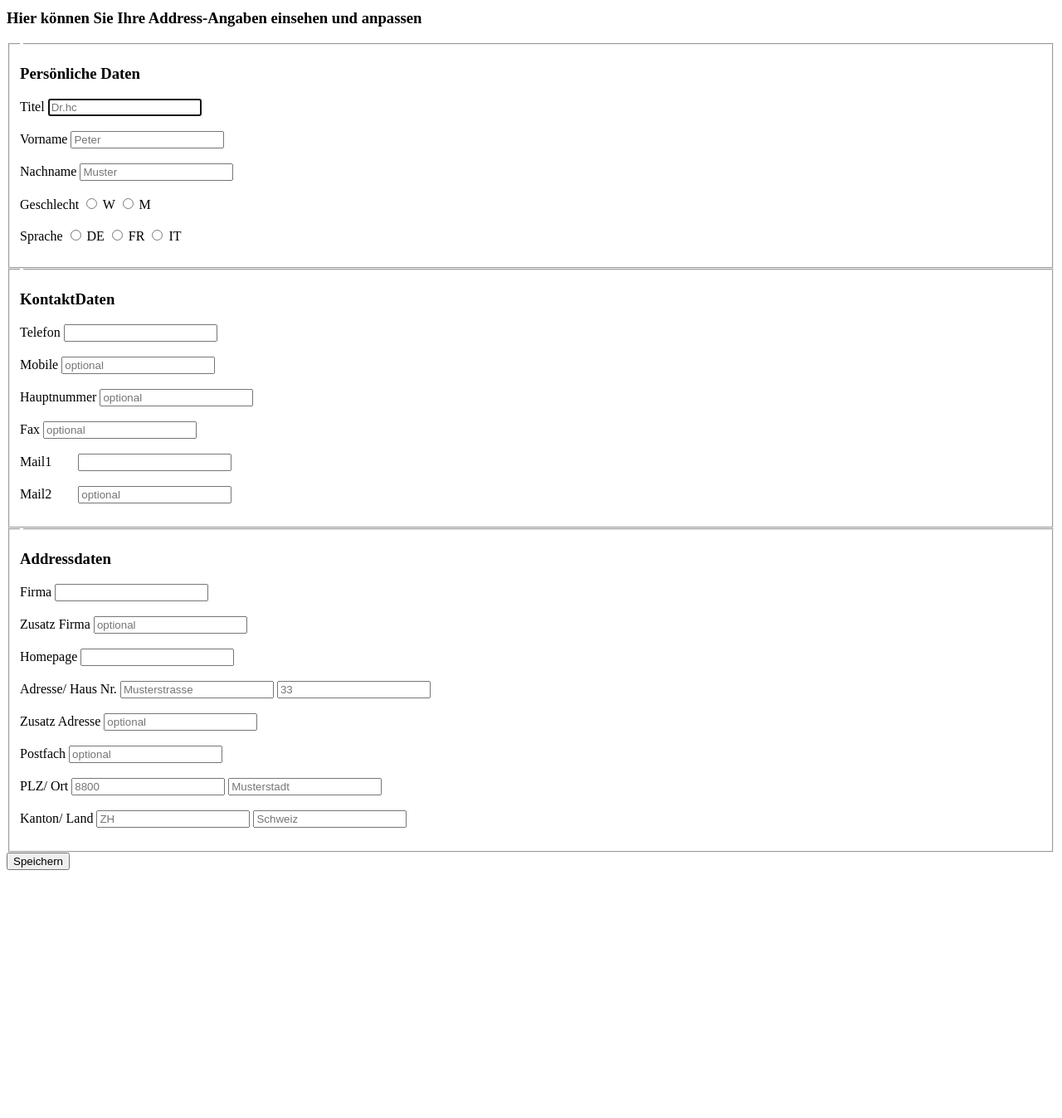
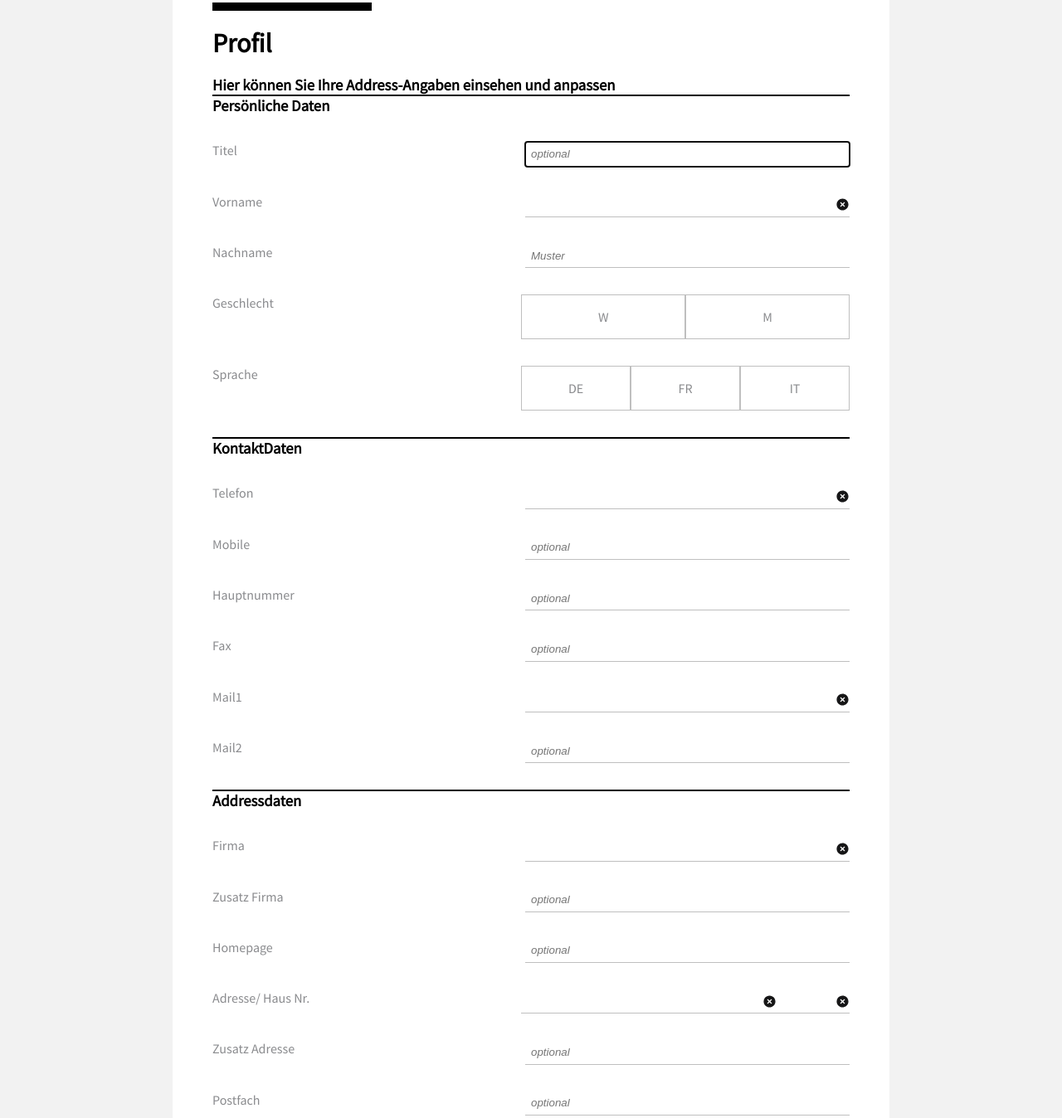
Before and after one commit to jyothijogin/poco-jyothi, a plain HTML site: page html_form/index.html in a window 1280 px wide. Shown: the part 69-1417 px from the top of the page at 83% size. Before the commit the page ends 1126 px from the top, so only its background shows below. Drawn offline with Linux system fonts and the light colour scheme.

Commit message:
added styling to the form

```diff
--- a/html_form/index.html
+++ b/html_form/index.html
@@ -6,6 +6,7 @@
     <meta http-equiv="X-UA-Compatible" content="IE=edge">
     <meta name="viewport" content="width=device-width, initial-scale=1.0">
     <title>My Form</title>
+    <link href="https://fonts.googleapis.com/css2?family=Source+Sans+Pro&display=swap" rel="stylesheet">
     <link rel="stylesheet" href="styles.css">
 </head>
 
@@ -19,38 +20,59 @@
 <body>
     <main>
 
+
+        <section>
             <h1>Profil</h1>
             <form action="#" method="get" autocomplete="on">
-            <section>
-
                 <h3>Hier können Sie Ihre Address-Angaben einsehen und anpassen</h3>
                 <fieldset>
                     <legend></legend>
+                    <article class="subheader">
+                        <h3>Persönliche Daten</h3>
+                    </article>
+                    <section class="inputdata">
+                        <article class="label-input">
+                            <label class="labels" for="titel">Titel</label>
+                            <input type="text" class="input" id="titel" name="titel" placeholder="optional" autofocus
+                                required>
+                        </article>
 
-                    <h3>Persönliche Daten</h3>
+                        <article class="label-input">
+                            <label class="labels" for="vorname">Vorname</label>
 
-                    <label for="titel">Titel</label>
-                    <input type="text" id="titel" name="titel" placeholder="Dr.hc" autofocus required><br><br>
+                            <input type="text" class="input inputwithicon" id="vorname" name="vorname" required>
 
-                    <label for="vorname">Vorname</label>
-                    <input type="text" id="vorname" name="vorname" placeholder="Peter" required><br><br>
+                        </article>
 
-                    <label for="nachname">Nachname</label>
-                    <input type="text" id="nachname" name="nachname" placeholder="Muster" required><br><br>
+                        <article class="label-input">
+                            <label class="labels" for="nachname">Nachname</label>
+                            <input type="text" class="input" id="nachname" name="nachname" placeholder="Muster"
+                                required>
+                        </article>
 
-                    <label for="geschlecht">Geschlecht</label>
-                    <input type="radio" id="weiblich" name="geschlecht" value="W">
-                    <label for="weiblich">W</label>
-                    <input type="radio" id="männlich" name="geschlecht" value="M">
-                    <label for="männlich">M</label><br><br>
+                        <article class="label-input">
+                            <label class="labels" for="geschlecht">Geschlecht</label>
 
-                    <label for="sprache">Sprache</label>
-                    <input type="radio" id="deutsch" name="sprache" value="DE">
-                    <label for="deutsch">DE</label>
-                    <input type="radio" id="french" name="sprache" value="FR">
-                    <label for="french">FR</label>
-                    <input type="radio" id="italian" name="sprache" value="IT">
-                    <label for="italian">IT</label><br><br>
+                            <input type="radio" class="radio1" id="weiblich" name="geschlecht" value="W">
+                            <label class="radio1 radio2" for="weiblich">W</label>
+
+                            <input type="radio" class="radio1" id="männlich" name="geschlecht" value="M">
+                            <label class="radio1 radio2" for="männlich">M</label>
+                        </article>
+
+                        <article class="label-input">
+                            <label class="labels" for="sprache">Sprache</label>
+
+                            <input type="radio" class="radio radio4" id="deutsch" name="sprache" value="DE">
+                            <label class="radio3" for="deutsch">DE</label>
+
+                            <input type="radio" class="radio radio4" id="french" name="sprache" value="FR">
+                            <label class="radio3" for="french">FR</label>
+
+                            <input type="radio" class="radio radio4" id="italian" name="sprache" value="IT">
+                            <label class="radio3" for="italian">IT</label>
+                        </article>
+                    </section>
 
                 </fieldset>
         </section>
@@ -59,25 +81,39 @@
             <h3 class="hidden">KontaktDaten</h3>
             <fieldset>
                 <legend></legend>
+                <article class="subheader">
+                    <h3>KontaktDaten</h3>
+                </article>
 
-                    <h3>KontaktDaten</h3>
-                    <label for="tel">Telefon</label>
-                    <input type="tel" id="tel" name="tel" required><br><br>
+                <article class="label-input">
+                    <label class="labels" for="tel">Telefon</label>
+                    <input type="tel" class="input inputwithicon" id="tel" name="tel" required>
+                </article>
 
-                    <label for="mobile">Mobile</label>
-                    <input type="tel" id="mobile" name="mobile" placeholder="optional"><br><br>
+                <article class="label-input">
+                    <label class="labels" for="mobile">Mobile</label>
+                    <input type="tel" class="input" id="mobile" name="mobile" placeholder="optional">
+                </article>
 
-                    <label for="hauptnummer">Hauptnummer</label>
-                    <input type="tel" id="hauptnummer" name="hauptnummer" placeholder="optional"><br><br>
+                <article class="label-input">
+                    <label class="labels" for="hauptnummer">Hauptnummer</label>
+                    <input type="tel" class="input" id="hauptnummer" name="hauptnummer" placeholder="optional">
+                </article>
 
-                    <label for="fax">Fax</label>
-                    <input type="tel" id="fax" name="fax" placeholder="optional"><br><br>
+                <article class="label-input">
+                    <label class="labels" for="fax">Fax</label>
+                    <input type="tel" class="input" id="fax" name="fax" placeholder="optional">
+                </article>
 
-                    <label for="mail1">Mail1</label>&nbsp; &nbsp; &nbsp; &nbsp;
-                    <input type="email" id="mail1" name="mail1" required><br><br>
+                <article class="label-input">
+                    <label class="labels" for="mail1">Mail1</label>
+                    <input type="email" class="input inputwithicon" id="mail1" name="mail1" required>
+                </article>
 
-                    <label for="mail2">Mail2</label>&nbsp; &nbsp; &nbsp; &nbsp;
-                    <input type="email" id="mail2" name="mail2" placeholder="optional"><br><br>
+                <article class="label-input">
+                    <label class="labels" for="mail2">Mail2</label>
+                    <input type="email" class="input" id="mail2" name="mail2" placeholder="optional">
+                </article>
 
             </fieldset>
         </section>
@@ -86,39 +122,62 @@
             <h3 class="hidden">AdressDaten</h3>
             <fieldset>
                 <legend></legend>
+                <article class="subheader">
+                    <h3>Addressdaten</h3>
+                </article>
 
-                    <h3>Addressdaten</h3>
-                    <label for="firma">Firma</label>
-                    <input type="text" id="firma" name="firma" required><br><br>
+                <article class="label-input">
+                    <label class="labels" for="firma">Firma</label>
+                    <input type="text" class="input inputwithicon" id="firma" name="firma" required>
+                </article>
 
-                    <label for="zusatzfirma">Zusatz Firma</label>
-                    <input type="text" id="zusatzfirma" name="zusatzfirma" placeholder="optional"><br><br>
+                <article class="label-input">
+                    <label class="labels" for="zusatzfirma">Zusatz Firma</label>
+                    <input type="text" class="input" id="zusatzfirma" name="zusatzfirma" placeholder="optional">
+                </article>
 
-                    <label for="homepage">Homepage</label>
-                    <input type="url" id="homepage" name="homepage" required><br><br>
+                <article class="label-input">
+                    <label class="labels" for="homepage">Homepage</label>
+                    <input type="url" class="input" id="homepage" name="homepage" placeholder="optional">
+                </article>
 
-                    <label for="adresse">Adresse/ Haus Nr.</label>
-                    <input type="text" id="adresse" name="adresse" placeholder="Musterstrasse">
-                    <input type="number" id="adresse" name="adresse" placeholder="33"><br><br>
+                <article class="label-input">
+                    <label class="labels" for="adresse">Adresse/ Haus Nr.</label>
+                    <input type="text" class="inputwithicon multi-line2" id="adresse" name="adresse">
+                    <input type="text" class="inputwithicon multi-line1" id="adresse" name="adresse">
+                </article>
 
-                    <label for="zusatzadresse">Zusatz Adresse</label>
-                    <input type="text" id="zusatzadresse" name="zusatzadresse" placeholder="optional"><br><br>
+                <article class="label-input">
+                    <label class="labels" for="zusatzadresse">Zusatz Adresse</label>
+                    <input type="text" class="input" id="zusatzadresse" name="zusatzadresse" placeholder="optional">
+                </article>
 
-                    <label for="postfach">Postfach</label>
-                    <input type="number" id="postfach" name="postfach" placeholder="optional"><br><br>
+                <article class="label-input">
+                    <label class="labels" for="postfach">Postfach</label>
+                    <input type="number" class="input" id="postfach" name="postfach" placeholder="optional">
+                </article>
 
-                    <label for="plzort">PLZ/ Ort</label>
-                    <input type="number" id="plzort" name="plzort" placeholder="8800">
-                    <input type="text" id="plzort" name="plzort" placeholder="Musterstadt"><br><br>
+                <article class="label-input">
+                    <label class="labels" for="plzort">PLZ/ Ort</label>
 
-                    <label for="kantonland">Kanton/ Land</label>
-                    <input type="text" id="kantonland" name="kantonland" placeholder="ZH">
-                    <input type="text" id="kantonland" name="kantonland" placeholder="Schweiz"><br><br>
+                    <input type="text" class="inputwithicon multi-line1" id="plzort" name="plzort">
+                    <input type="text" class="inputwithicon multi-line2" id="plzort" name="plzort">
+
+                </article>
+
+                <article class="label-input">
+                    <label class="labels" for="kantonland">Kanton/ Land</label>
+                    <input type="text" class="multi-line1" id="kantonland" name="kantonland">
+                    <input type="text" class="multi-line2" id="kantonland" name="kantonland">
+
+                </article>
+                <article>
+                    <input type="submit" class="button1" value="Speichern">
+                </article>
 
             </fieldset>
         </section>
 
-            <input type="submit" value="Speichern">
 
         </form>
         </section>
--- a/html_form/styles.css
+++ b/html_form/styles.css
@@ -1,3 +1,120 @@
+* {
+  margin: 0;
+  padding: 0;
+}
+
+body {
+  background-color: #f2f2f2;
+  font-family: "Source Sans Pro", Arial, Helvetica, sans-serif;
+  height: 120vh;
+}
+
+main {
+  background-color: white;
+  width: 60%;
+  margin: auto;
+  margin-top: 0.5em;
+  padding: 4em 3em;
+}
+
+.label-input {
+  display: flex;
+  margin-top: 2em;
+  margin-bottom: 2em;
+  color: #8a8b8e;
+}
+
+.inputwithicon {
+  background-image: url("./images/times-circle.svg");
+  background-repeat: no-repeat;
+  background-position: right;
+  background-size: 1.3em;
+}
+
+.label-input input {
+  border-top: none;
+  border-left: none;
+  border-right: none;
+  border-bottom: 1px solid #bfbfbf;
+  font-style: italic;
+  color: #bfbfbf;
+}
+
+.input {
+  width: 50%;
+  padding: 0.5em;
+}
+
+.labels {
+  width: 50%;
+}
+
+.multi-line1 {
+  width: 10%;
+  padding: 0.5em;
+}
+
+.multi-line2 {
+  width: 40%;
+  padding: 0.4em;
+}
+
+input[type="radio"] {
+  opacity: 0;
+  width: 0;
+}
+
+input[type="radio"]:checked + label {
+  border-bottom: 2px solid #be1400;
+  color: #be1400;
+}
+
+.radio1 {
+  border: 1px solid #bfbfbf;
+  text-align: center;
+}
+
+.radio2 {
+  width: 25%;
+  padding: 1em 0.3em;
+}
+.radio3 {
+  border: 1px solid #bfbfbf;
+  text-align: center;
+  width: 16.6%;
+  padding: 1em 0.2em;
+}
+
+.radio4 {
+  width: 16.6%;
+}
+
+fieldset {
+  border-left: 0;
+  border-right: 0;
+  border-bottom: 0;
+  border-top: 2px solid black;
+}
+
+.button1 {
+  background-color: #be1400;
+  border-radius: 3px;
+  color: white;
+  padding: 1em 1.6em;
+  font-size: medium;
+  float: right;
+  border: 0;
+}
+
+h1 {
+  font-size: 2rem;
+  font-weight: bold;
+  border-top: 10px solid black;
+  padding-top: 0.6em;
+  padding-bottom: 0.6em;
+  width: 6em;
+}
+
 .hidden {
-    display: none;
+  display: none;
 }
```
Also changed, not shown: html_form/images/times-circle.svg (added), 1 other file. Lines whose indentation alone changed are shown as unchanged.
